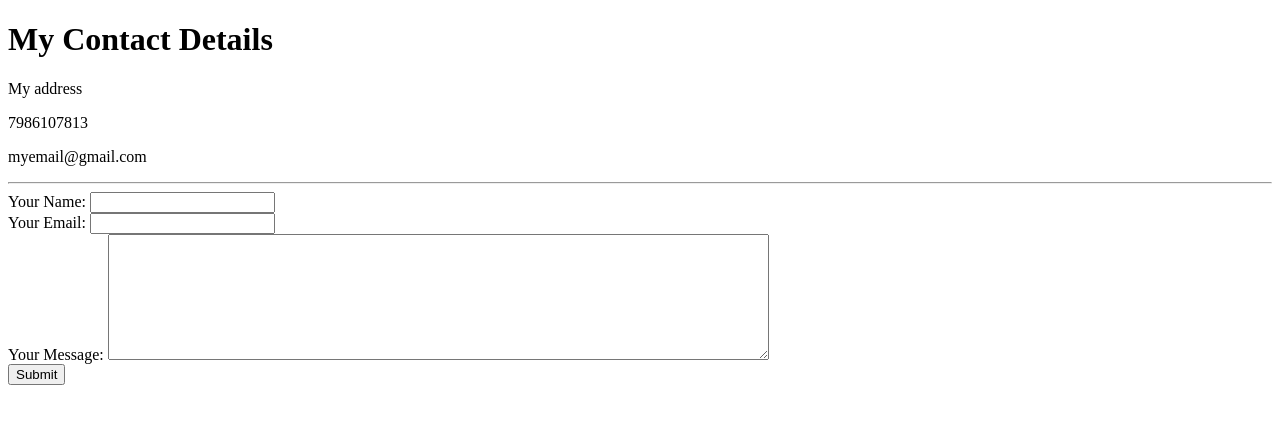
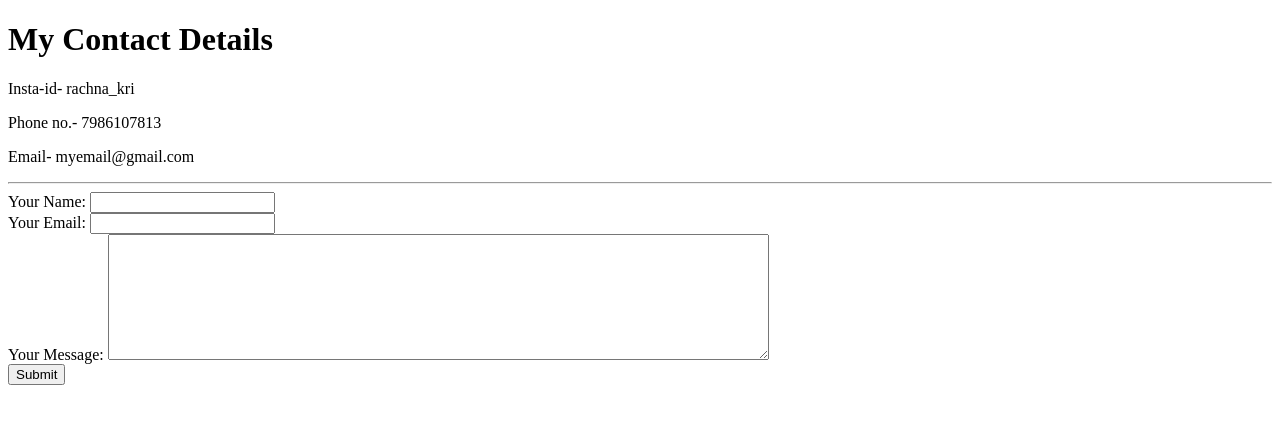
Before and after one commit to Rachnagit-hub/CV, a plain HTML site: page contact-me.html in a window 1280 px wide. Drawn offline with Linux system fonts and the light colour scheme.

Commit message:
update contact-me.html

```diff
--- a/contact-me.html
+++ b/contact-me.html
@@ -8,9 +8,9 @@
 
 <body>
   <h1> My Contact Details</h1>
-  <p>My address</p>
-  <p>7986107813</p>
-  <p>myemail@gmail.com</p>
+  <p>Insta-id- rachna_kri</p>
+  <p>Phone no.- 7986107813</p>
+  <p>Email- myemail@gmail.com</p>
   <hr>
 <form action="mailto:krachna@gmail.com" method="post" enctype="text/plain">
   <label>Your Name:</label>
```
